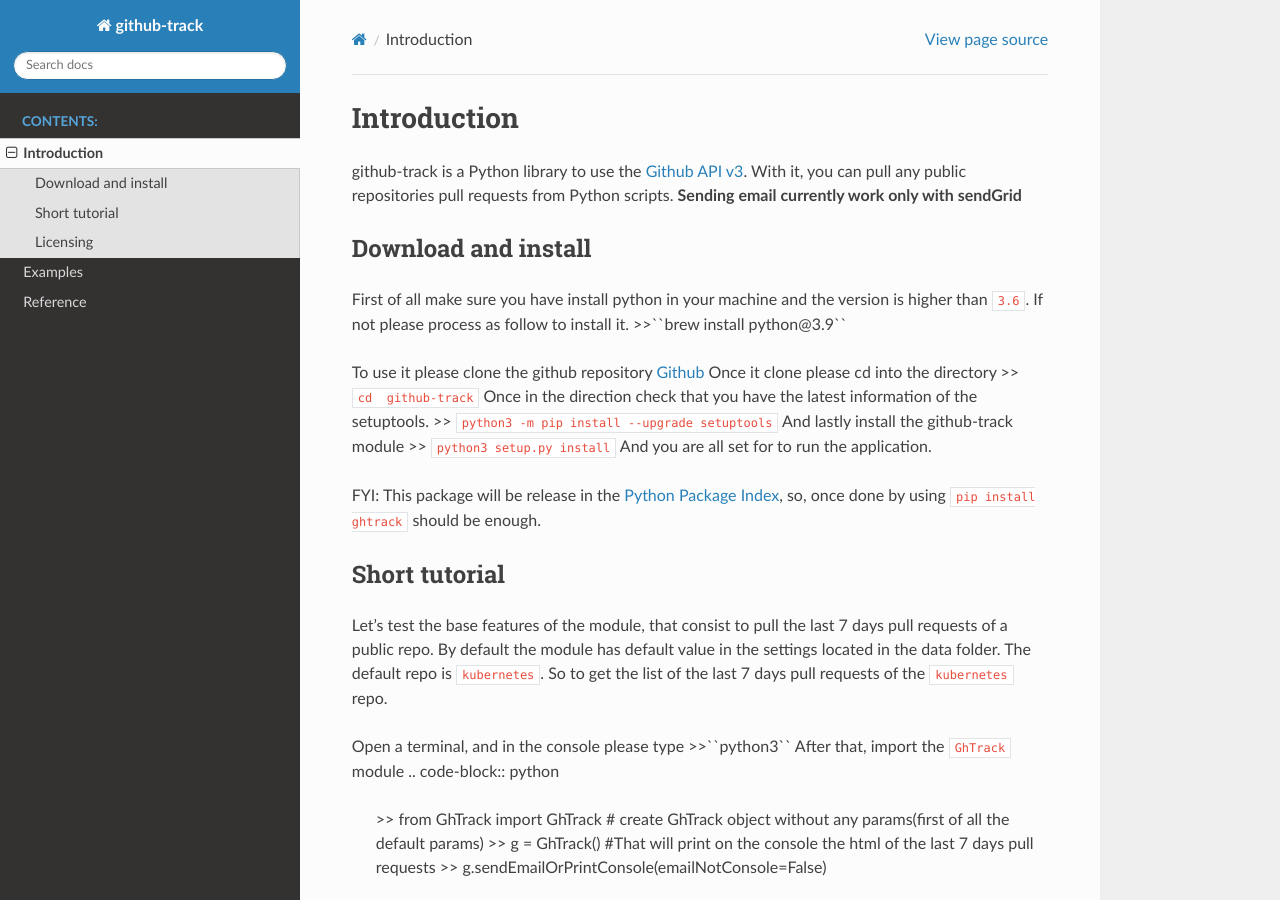
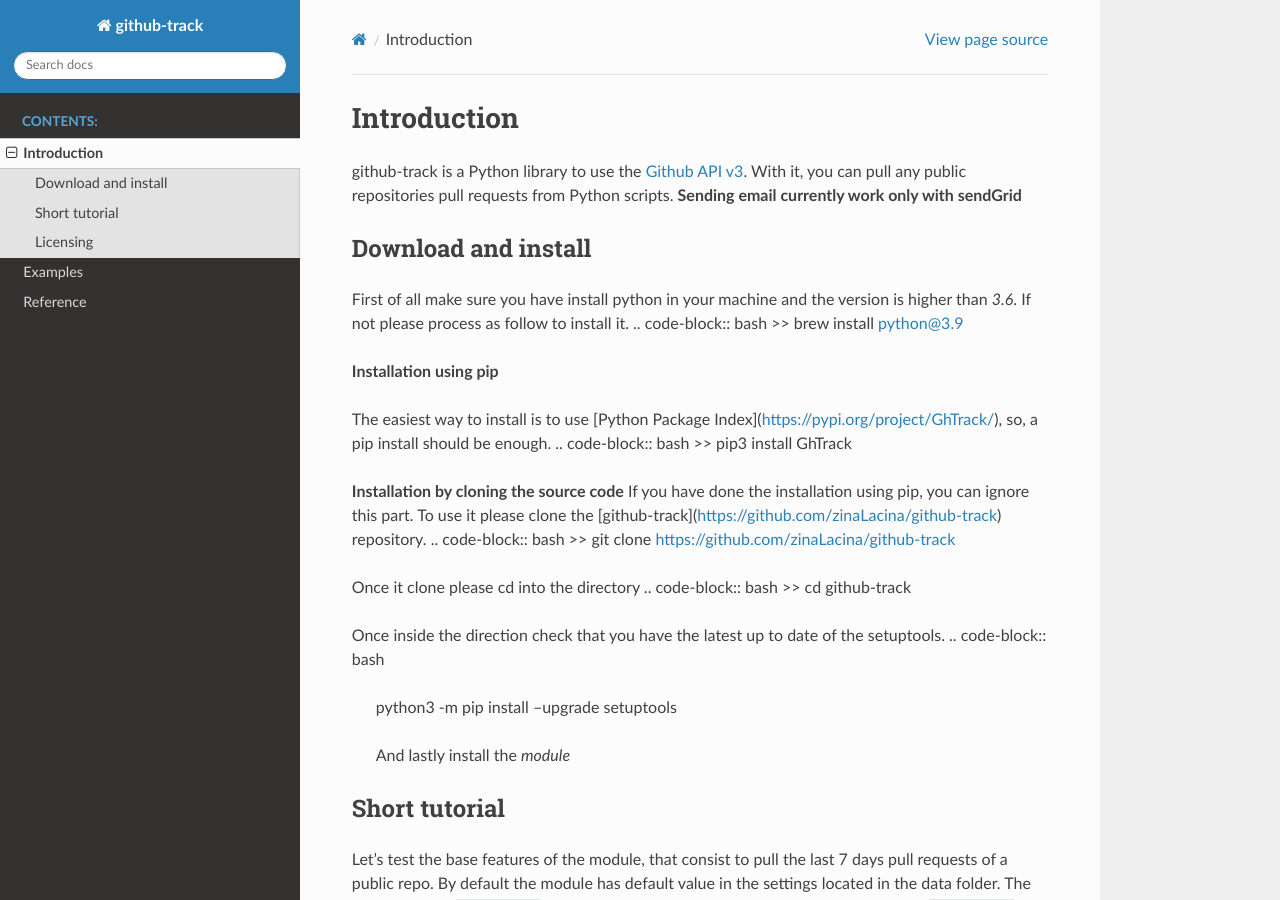
Before and after one commit to zinaLacina/github-track, a Sphinx documentation site: the page built from docs/introduction.rst, in a window 1280 px wide and 900 px high. Built offline with Sphinx 7.4.7 and the Read the Docs theme 2.0.0, drawn with Linux system fonts in a browser that asks for light colours.

Commit message:
UUpdate the documentation

```diff
--- a/docs/introduction.rst
+++ b/docs/introduction.rst
@@ -7,24 +7,38 @@
 
 Download and install
 --------------------
-First of all make sure you have install python in your machine and the version is higher than ``3.6``.
-If not please process as follow to install it.
->>``brew install python@3.9``
 
-To use it please clone the github repository `Github
-<https://github.com/zinaLacina/github-track>`__
+First of all make sure you have install python in your machine and the version is higher than `3.6`. If not please process as follow to install it.
+.. code-block:: bash
+>> brew install python@3.9
+
+**Installation using pip**
+
+The easiest way to install is to use  [Python Package Index](https://pypi.org/project/GhTrack/),
+so, a pip install should be enough.
+.. code-block:: bash
+>> pip3 install GhTrack
+
+
+**Installation by cloning the source code**
+If you have done the installation using pip, you can ignore this part.
+To use it please clone the [github-track](https://github.com/zinaLacina/github-track) repository.
+.. code-block:: bash
+>> git clone https://github.com/zinaLacina/github-track
+
 Once it clone please cd into the directory
->> ``cd  github-track``
-Once in the direction check that you have the latest information of the setuptools.
->> ``python3 -m pip install --upgrade setuptools``
-And lastly install the github-track module
->> ``python3 setup.py install``
-And you are all set for to run the application.
+.. code-block:: bash
+>> cd  github-track
 
-FYI:
-This package will be release in the `Python Package Index
-<https://github.com/zinaLacina/github-track>`__, so, once done by using ``pip install ghtrack`` should
-be enough.
+Once inside the direction check that you have the latest up to date of the setuptools.
+.. code-block:: bash
+ python3 -m pip install --upgrade setuptools
+
+ And lastly install the *module*
+.. code-block:: bash
+ python3 setup.py install
+
+ And you are all set for to run the application.
 
 Short tutorial
 ---------------------
--- a/setup.py
+++ b/setup.py
@@ -5,7 +5,7 @@
 
 setuptools.setup(
     name="GhTrack",
-    version="1.0.1",
+    version="1.1.1",
     # py_modules=["GhTrack"],
     description="An Python module api app",
     long_description=long_description,
```
Also changed, not shown: README.md (+11 -5 lines).
